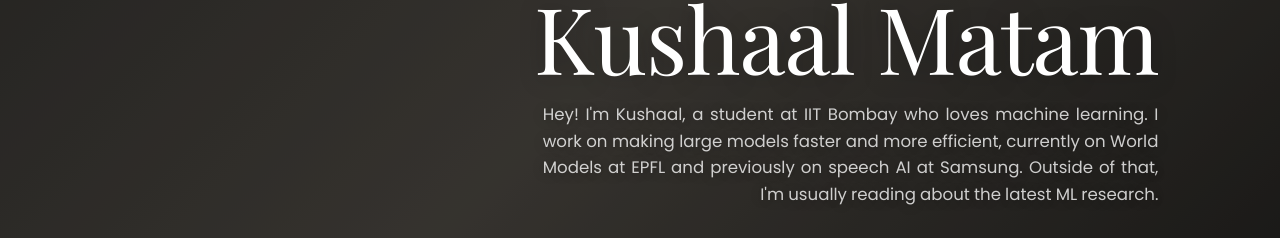
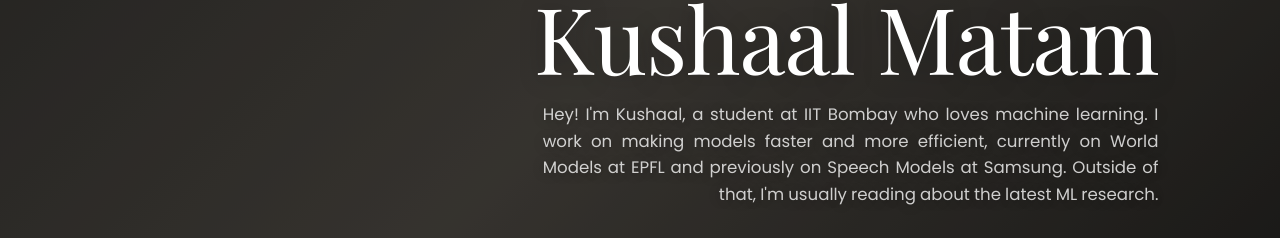
Before and after one commit to M-Kushaal/M-Kushaal.github.io, a plain HTML site: page index.html in a window 1280 px wide. Shown: the part 371-609 px from the top of the page. Drawn offline with nearby package versions, Linux system fonts and the light colour scheme.

Commit message:
Tighten hero tagline wording
Drop "large" from "making large models" and use "Speech Models" in place of "speech AI".

Co-Authored-By: Claude Haiku 5.5 <noreply@anthropic.com>

```diff
--- a/index.html
+++ b/index.html
@@ -34,7 +34,7 @@
       <div class="hero-overlay" aria-hidden="true"></div>
       <div class="hero-content">
         <h1 class="hero-title">Kushaal Matam</h1>
-        <p class="hero-tagline" style="max-width: 37em;">Hey! I'm Kushaal, a student at IIT Bombay who loves machine learning. I work on making large models faster and more efficient, currently on World Models at EPFL and previously on speech AI at Samsung. Outside of that, I'm usually reading about the latest ML research.</p>
+        <p class="hero-tagline" style="max-width: 37em;">Hey! I'm Kushaal, a student at IIT Bombay who loves machine learning. I work on making models faster and more efficient, currently on World Models at EPFL and previously on Speech Models at Samsung. Outside of that, I'm usually reading about the latest ML research.</p>
         <ul class="hero-links">
           <li><a class="btn btn-solid" href="#projects">View my work</a></li>
           <li><a class="btn" href="https://www.linkedin.com/in/matam-kushaal-553268297" target="_blank" rel="noopener noreferrer">LinkedIn</a></li>
```
